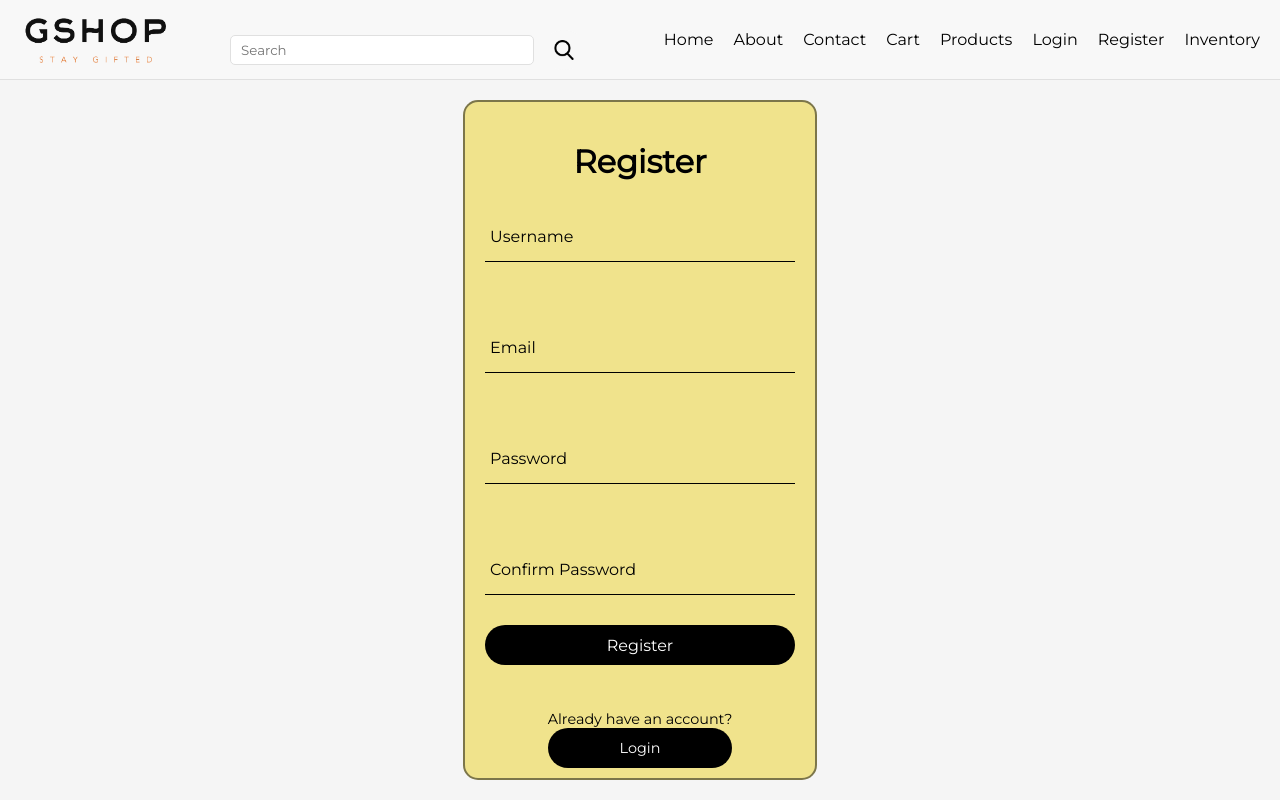
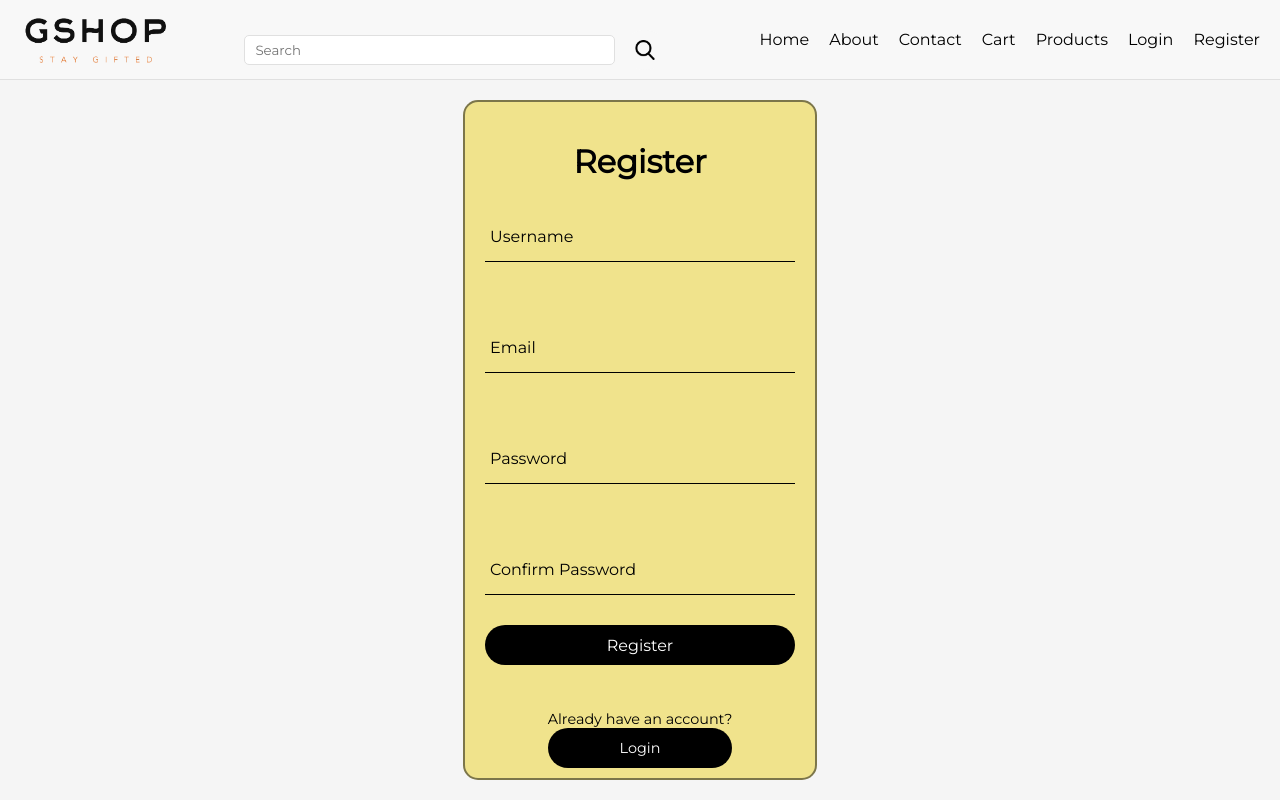
Before and after one commit to mahnooshr/Web-Team, a React (Create React App) app in the folder project/frontend/: page /register in a window 1280 px wide. Shown: the top 800 px of the page. Built offline with nearby package versions, Linux system fonts and the light colour scheme.

Commit message:
remove_inventory

```diff
--- a/project/frontend/src/App.js
+++ b/project/frontend/src/App.js
@@ -10,7 +10,6 @@ import Gfooter from './components/gfooter';
 import ProductsList from './pages/products-list';
 import Login from './pages/login';
 import Register from './pages/register';
-import Inventory from './pages/inventory';
 import './styles/pages_general.css';
 
 export default function App() {
@@ -37,9 +36,6 @@ export default function App() {
         }, {
             path: "/register",
             element: <Register/>
-        }, {
-            path: "/inventory",
-            element: <Inventory/>
         }
     ])
     return (
--- a/project/frontend/src/components/gnav.js
+++ b/project/frontend/src/components/gnav.js
@@ -33,7 +33,6 @@ function Gnav() {
                 <a href="/products">Products</a>
                 <a href="/login">Login</a>
                 <a href="/register">Register</a>
-                <a href="/inventory">Inventory</a>
             </div>
         </div>
     );
--- a/project/frontend/src/styles/gnav.css
+++ b/project/frontend/src/styles/gnav.css
@@ -69,7 +69,7 @@
   text-decoration: underline;
 }
 
-/* Responsive Styles */
+
 @media only screen and (max-width: 768px) {
   .gnav {
     flex-direction: column;
```
